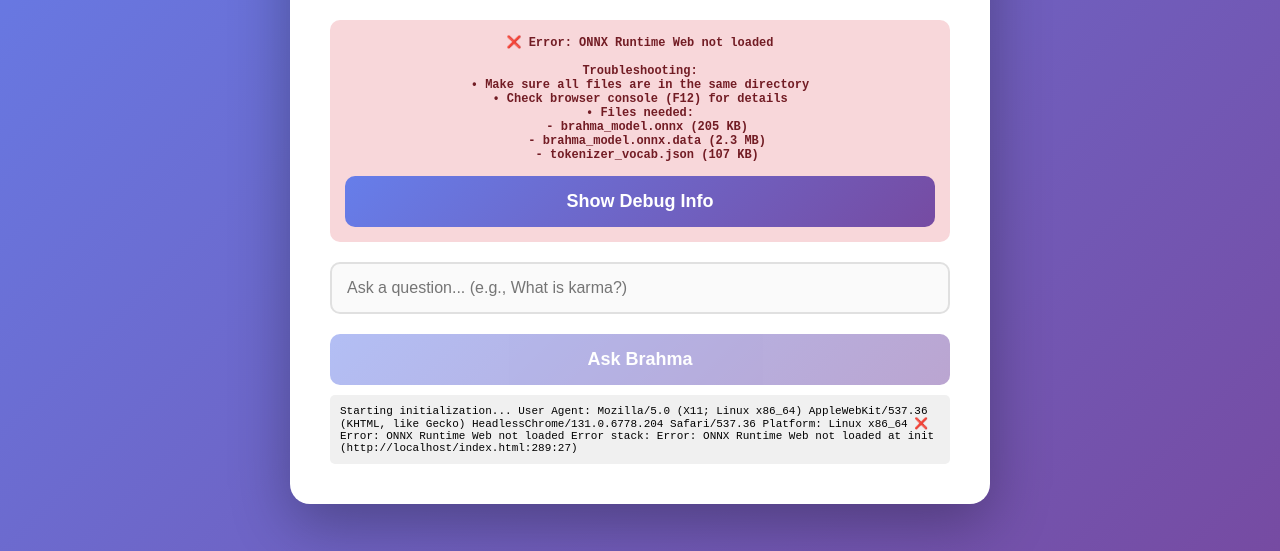
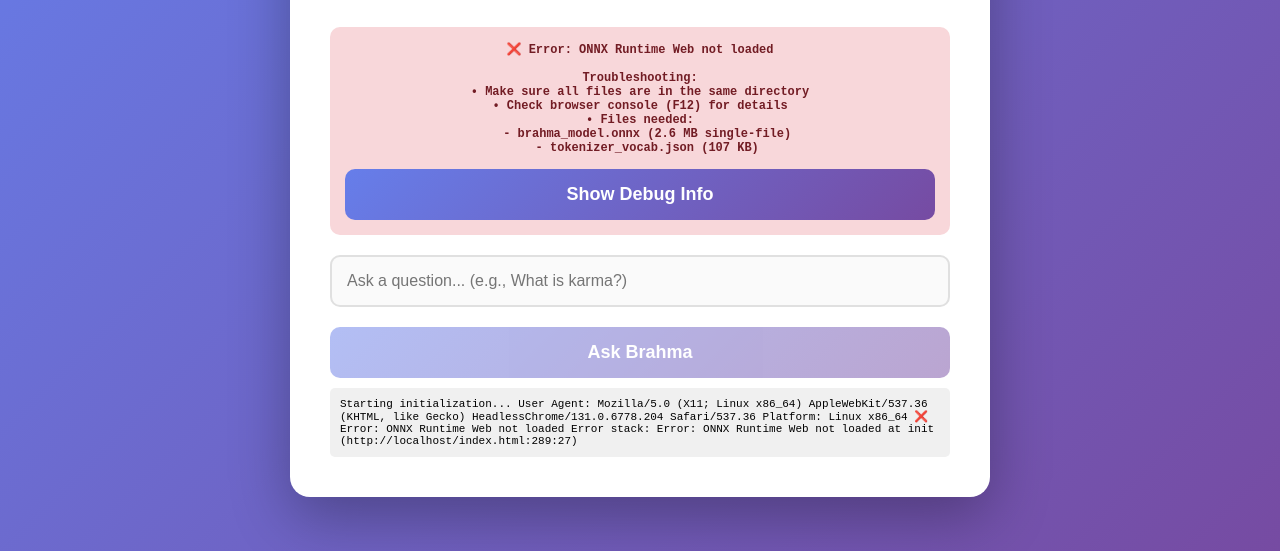
Before and after one commit to MirchiBada/brahma-browser, a plain HTML site: page index.html in a window 1280 px wide. Shown: the part 249-800 px from the top of the page. Drawn offline with Linux system fonts and the light colour scheme.

Commit message:
fix: Update HTML to reflect single-file ONNX (no .data references)
- Updated loading text: 2.5 MB → 2.6 MB single-file
- Removed all .data file references from error messages
- Updated tech info: 205 KB + 2.3 MB data → 2.6 MB single-file
- Aligns documentation with actual deployed model

```diff
--- a/index.html
+++ b/index.html
@@ -180,7 +180,7 @@
         <p class="subtitle">Bhagavad Gita Wisdom — Browser Version (ONNX Runtime Web)</p>
 
         <div id="status" class="status loading">
-            Loading Brahma model... (2.5 MB)
+            Loading Brahma model... (2.6 MB single-file)
         </div>
 
         <div class="input-group">
@@ -201,7 +201,7 @@
             <div id="embedding" class="embedding-info"></div>
             <div class="tech-info">
                 <strong>Model Info:</strong><br>
-                • Format: ONNX (205 KB + 2.3 MB data)<br>
+                • Format: ONNX Single-File (2.6 MB, all weights embedded)<br>
                 • Runtime: ONNX Runtime Web<br>
                 • Acceleration: WebGPU / WebAssembly<br>
                 • Privacy: 100% local processing<br>
@@ -342,8 +342,7 @@
                     '• Make sure all files are in the same directory<br>' +
                     '• Check browser console (F12) for details<br>' +
                     '• Files needed:<br>' +
-                    '&nbsp;&nbsp;- brahma_model.onnx (205 KB)<br>' +
-                    '&nbsp;&nbsp;- brahma_model.onnx.data (2.3 MB)<br>' +
+                    '&nbsp;&nbsp;- brahma_model.onnx (2.6 MB single-file)<br>' +
                     '&nbsp;&nbsp;- tokenizer_vocab.json (107 KB)<br><br>' +
                     '<button onclick="debugInfo.classList.add(\'show\')">Show Debug Info</button>';
 
```
